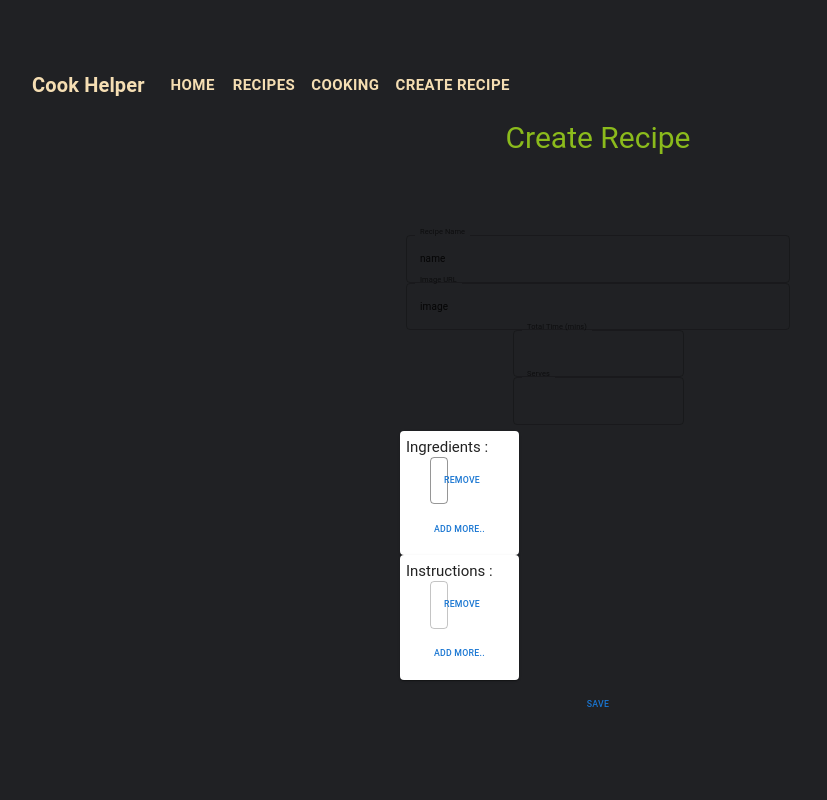
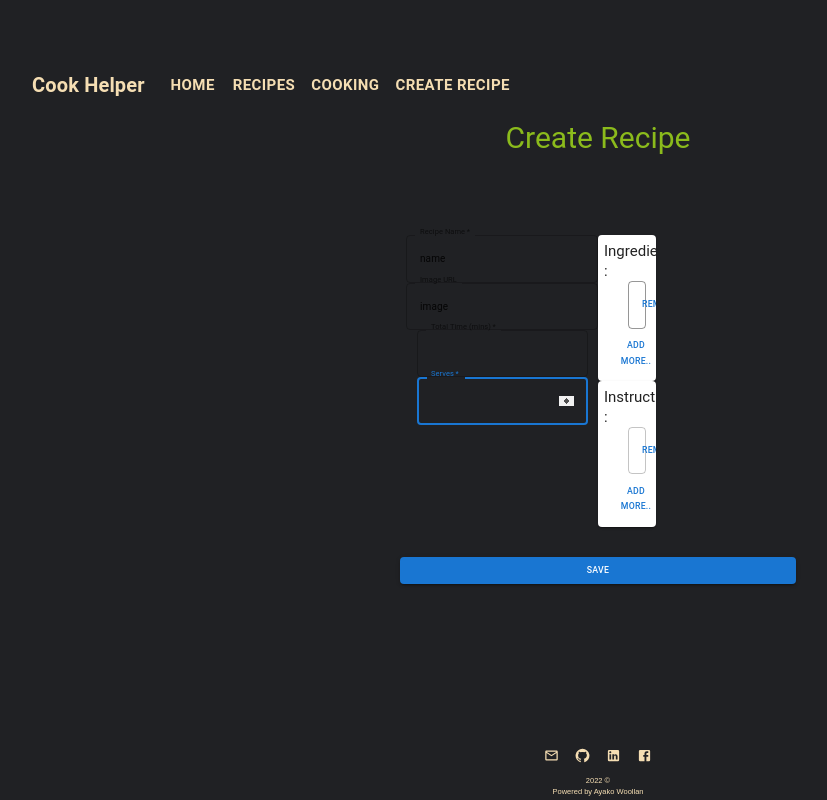
Before and after one commit to ayacomputer/cook-helper, a React (Create React App) app in the folder client/: page /createRecipe in a window 1280 px wide. Shown: the top 800 px of the page, without its empty margins (42-869 px from the left). Built offline with nearby package versions, Linux system fonts and the light colour scheme.

Commit message:
updating createRecipe page

```diff
--- a/client/src/pages/createRecipe.jsx
+++ b/client/src/pages/createRecipe.jsx
@@ -33,8 +33,11 @@ export default function CreateRecipe() {
                         flexDirection: 'column',
                         alignItems: 'center',
                     }} style={{ padding: "0.2em" }}>
+                        <Grid container>
+                            <Grid item xs={12} md={6}>
                                 <TextField
                                     item
+                                    required
                                     id="recipeName"
                                     name="name"
                                     label="Recipe Name"
@@ -43,6 +46,7 @@ export default function CreateRecipe() {
                                     value="name"
                                     size="standard"
                                     fullWidth
+                                    autoFocus
                                 />
                                 <TextField
                                     item
@@ -54,9 +58,11 @@ export default function CreateRecipe() {
                                     value="image"
                                     size="standard"
                                     fullWidth
+                                    autoFocus
                                 />
                                 <TextField
                                     item
+                                    required
                                     id="totalTime"
                                     name="totalTime"
                                     label="Total Time (mins)"
@@ -64,10 +70,12 @@ export default function CreateRecipe() {
                                     onChange={event => handleRecipeFormChange(event)}
                                     value="totalTime"
                                     size="standard"
+                                    autoFocus
 
                                 />
                                 <TextField
                                     item
+                                    required
                                     id="serves"
                                     name="serves"
                                     label="Serves"
@@ -75,15 +83,30 @@ export default function CreateRecipe() {
                                     onChange={event => handleRecipeFormChange(event)}
                                     value="serves"
                                     size="standard"
+                                    autoFocus
 
                                 />
 
-                    </Box>
-                    <Grid item>
+
+
+                            </Grid>
+                            <Grid item xs={12} md={6}>
                                 <IngredientForm />
                                 <StepsForm />
+
+
                             </Grid>
-                    <Button>Save</Button>
+
+
+                        </Grid>
+
+                    </Box>
+
+                    <Button
+                        type="submit"
+                        fullWidth
+                        variant="contained"
+                        sx={{ mt: 3, mb: 2 }}>Save</Button>
                 </Container>
             </FormGroup>
 
```
Also changed, not shown: 1 other file (tests, documents, lock files or other folders). Lines whose indentation alone changed are shown as unchanged.
